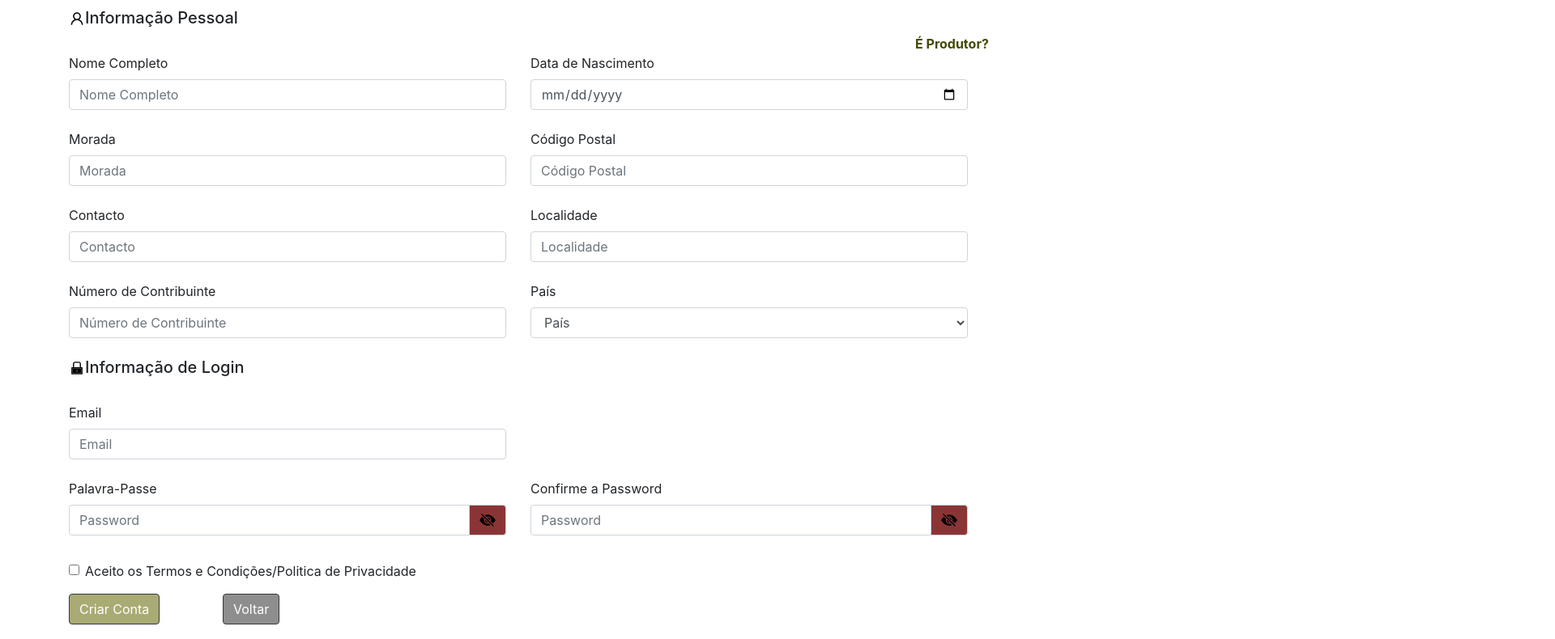
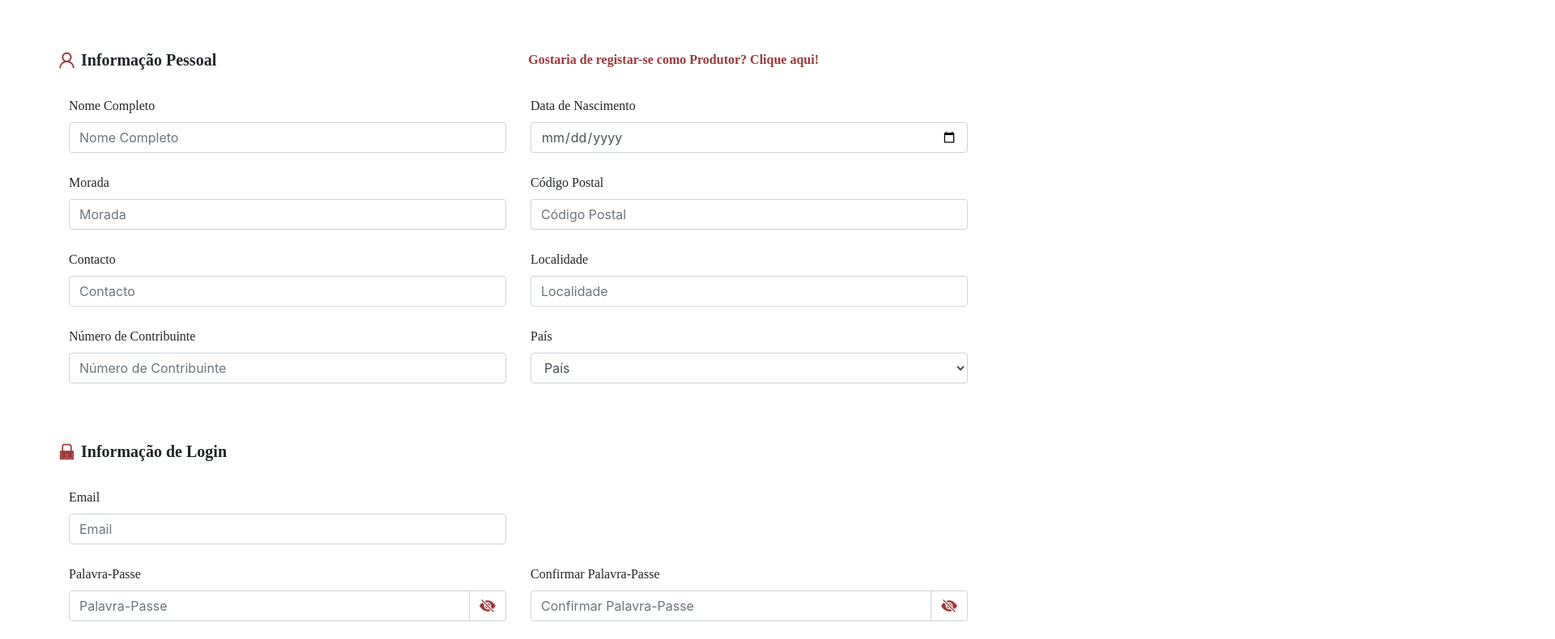
Before and after one commit to DiogoAndreMachadoDuraes/RegionalProducts-Marketplace, a React (Create React App) app: page /register in a window 1280 px wide. Shown: the part 250-1040 px from the top of the page at 81% size, 1920 px wide, since content can reach past the window. Built offline with nearby package versions, Linux system fonts and the light colour scheme.

Commit message:
change labels and fix code

```diff
--- a/src/ui/screens/producerRegister/producerRegister.tsx
+++ b/src/ui/screens/producerRegister/producerRegister.tsx
@@ -35,22 +35,22 @@ export const ProducerRegister: React.FC = () => {
 				<br />
 				<br />
 				<div style={{ display: 'flex', justifyContent: 'center' }}>
-					<h2 style={{ color: '#9B3939' }}>Criar Conta Produtor</h2>
+					<h2 style={{ color: '#9B3939', fontFamily: 'artifika' }}>Criar Conta Produtor</h2>
 				</div>
 				<br />
 				<br />
 				<Row>
 					<AiOutlineUser size="25" color="#9B3939" />
-					<h5 style={{ marginLeft: 5 }}>Informação Pessoal</h5>
+					<h5 style={{ marginLeft: 5, fontFamily: 'artifika', fontWeight: 'bold' }}>Informação Pessoal</h5>
 				</Row>
 				<br />
 				<Row>
 					<Col>
-						<Form.Label>Nome Completo </Form.Label>
+						<Form.Label style={{ fontFamily: 'artifika' }}>Nome Completo </Form.Label>
 						<Form.Control placeholder="Nome Completo" required onChange={handleName} />
 					</Col>
 					<Col>
-						<Form.Label>Número de Contribuinte </Form.Label>
+						<Form.Label style={{ fontFamily: 'artifika' }}>Número de Contribuinte </Form.Label>
 						<Form.Control
 							type="number"
 							placeholder="Número de Contribuinte"
@@ -59,7 +59,7 @@ export const ProducerRegister: React.FC = () => {
 						/>
 					</Col>
 					<Col>
-						<Form.Label>Contacto </Form.Label>
+						<Form.Label style={{ fontFamily: 'artifika' }}>Contacto </Form.Label>
 						<Form.Control
 							id="telephone"
 							type="number"
@@ -72,11 +72,11 @@ export const ProducerRegister: React.FC = () => {
 				<br />
 				<Row>
 					<Col>
-						<Form.Label>Rua</Form.Label>
+						<Form.Label style={{ fontFamily: 'artifika' }}>Rua</Form.Label>
 						<Form.Control placeholder="Rua" required onChange={handleStreet} />
 					</Col>
 					<Col>
-						<Form.Label>Código Postal </Form.Label>
+						<Form.Label style={{ fontFamily: 'artifika' }}>Código Postal </Form.Label>
 						<Form.Control
 							id="postal_code"
 							type="number"
@@ -86,22 +86,22 @@ export const ProducerRegister: React.FC = () => {
 						/>
 					</Col>
 					<Col>
-						<Form.Label>Localidade </Form.Label>
+						<Form.Label style={{ fontFamily: 'artifika' }}>Localidade </Form.Label>
 						<Form.Control placeholder="Localidade" required onChange={handleLocation} />
 					</Col>
 				</Row>
 				<br />
 				<Row>
 					<Col>
-						<Form.Label>Rede Social </Form.Label>
+						<Form.Label style={{ fontFamily: 'artifika' }}>Rede Social </Form.Label>
 						<Form.Control placeholder="Rede Social" onChange={handleSocial} />
 					</Col>
 					<Col>
-						<Form.Label>Região</Form.Label>
+						<Form.Label style={{ fontFamily: 'artifika' }}>Região</Form.Label>
 						<Form.Control placeholder="Região" required onChange={handleRegion} />
 					</Col>
 					<Col>
-						<Form.Label>País </Form.Label>
+						<Form.Label style={{ fontFamily: 'artifika' }}>País </Form.Label>
 						<Form.Control title="País" as="select" required onChange={handleCountry}>
 							<option>Portugal</option>
 							<option>Espanha</option>
@@ -111,7 +111,7 @@ export const ProducerRegister: React.FC = () => {
 				<br />
 				<Row>
 					<Col md={6}>
-						<Form.Label> Comprovativo das finanças </Form.Label>
+						<Form.Label style={{ fontFamily: 'artifika' }}> Comprovativo das finanças </Form.Label>
 						<Form.Group>
 							<Form.File
 								id="custom-file-translate-html"
@@ -131,19 +131,19 @@ export const ProducerRegister: React.FC = () => {
 				<br />
 				<Row>
 					<AiTwotoneLock size="25" color="#9B3939" />
-					<h5 style={{ marginLeft: 5 }}>Informação de Login</h5>
+					<h5 style={{ marginLeft: 5, fontFamily: 'artifika', fontWeight: 'bold' }}>Informação de Login</h5>
 				</Row>
 				<br />
 				<Row>
 					<Col md={6}>
-						<Form.Label>Email </Form.Label>
+						<Form.Label style={{ fontFamily: 'artifika' }}>Email </Form.Label>
 						<Form.Control placeholder="Email" onChange={handleEmail} />
 					</Col>
 				</Row>
 				<br />
 				<Row>
 					<Col>
-						<Form.Label>Palavra-Passe </Form.Label>
+						<Form.Label style={{ fontFamily: 'artifika' }}>Palavra-Passe </Form.Label>
 						<InputGroup className="mb-1">
 							<Form.Control
 								placeholder="Palavra-Passe"
@@ -172,7 +172,7 @@ export const ProducerRegister: React.FC = () => {
 						</InputGroup>
 					</Col>
 					<Col>
-						<Form.Label>Confirmar Palavra-Passe</Form.Label>
+						<Form.Label style={{ fontFamily: 'artifika' }}>Confirmar Palavra-Passe</Form.Label>
 						<InputGroup className="mb-1">
 							<Form.Control
 								placeholder="Confirmar Palavra-Passe"
@@ -207,6 +207,7 @@ export const ProducerRegister: React.FC = () => {
 					<Col>
 						<Form.Group controlId="formBasicCheckbox">
 							<Form.Check
+								style={{ fontFamily: 'artifika', color: '#9B3939', fontWeight: 'bold' }}
 								type="checkbox"
 								required
 								label="Aceito os Termos e Condições / Politica de Privacidade"
@@ -222,6 +223,7 @@ export const ProducerRegister: React.FC = () => {
 						style={{
 							color: 'white',
 							backgroundColor: '#9B3939',
+							fontFamily: 'artifika',
 						}}
 					>
 						Criar Conta
--- a/src/ui/screens/register/register.tsx
+++ b/src/ui/screens/register/register.tsx
@@ -7,8 +7,11 @@ import { AiOutlineUser, AiTwotoneLock } from 'react-icons/ai';
 import { BsFillEyeSlashFill, BsFillEyeFill } from 'react-icons/bs';
 import { list } from './list';
 import { Link } from 'react-router-dom';
+import { ModalSuccess } from '../producerRegister/modalSuccess';
 
 export const Register: React.FC = () => {
+	const Spacer = require('react-spacer');
+
 	const history = useHistory();
 	const [email, setEmail] = useState('');
 	const [password, setPassword] = useState('');
@@ -166,42 +169,32 @@ export const Register: React.FC = () => {
 			<Container>
 				<br />
 				<br />
-				<Row className="justify-content-md-center">
-					<Col xs lg="5">
-						<h3>Criar Nova Conta Cliente</h3>
-					</Col>
+				<br />
+				<div style={{ display: 'flex', justifyContent: 'center' }}>
+					<h2 style={{ color: '#9B3939', fontFamily: 'artifika' }}>Criar Conta Cliente</h2>
+				</div>
+				<br />
+				<br />
+				<Row>
+					<AiOutlineUser size="25" color="#9B3939" />
+					<h5 style={{ marginLeft: 5, fontFamily: 'artifika', fontWeight: 'bold' }}>Informação Pessoal</h5>
+
+					<Link
+						to="/producerregister"
+						style={{ fontFamily: 'artifika', color: '#9B3939', fontWeight: 'bold', marginLeft: '385px' }}
+					>
+						Gostaria de registar-se como Produtor? Clique aqui!
+					</Link>
 				</Row>
 				<br />
-
-				<Row>
-					<Col md={4}>
-						<h5>
-							<AiOutlineUser size="20" color="#000000" />
-							Informação Pessoal
-						</h5>
-					</Col>
-
-					<Col md={{ span: 11, offset: 11 }}>
-						<Link to="/producerregister" style={{ color: '#444903', fontWeight: 'bold' }}>
-							É Produtor?
-						</Link>
-					</Col>
-				</Row>
 				<form onSubmit={handleSubmit}>
 					<Row>
 						<Col>
-							<Form.Label>Nome Completo </Form.Label>
-							<Form.Control
-								id="name"
-								type="text"
-								required
-								onChange={handleName}
-								placeholder="Nome Completo"
-							/>
+							<Form.Label style={{ fontFamily: 'artifika' }}>Nome Completo </Form.Label>
+							<Form.Control placeholder="Nome Completo" required onChange={handleName} />
 						</Col>
-
 						<Col>
-							<Form.Label>Data de Nascimento </Form.Label>
+							<Form.Label style={{ fontFamily: 'artifika' }}>Data de Nascimento </Form.Label>
 							<Form.Control
 								id="birthday"
 								max="2021-05-19"
@@ -215,7 +208,7 @@ export const Register: React.FC = () => {
 					<br />
 					<Row>
 						<Col>
-							<Form.Label>Morada </Form.Label>
+							<Form.Label style={{ fontFamily: 'artifika' }}>Morada </Form.Label>
 							<Form.Control
 								id="street"
 								type="text"
@@ -225,7 +218,7 @@ export const Register: React.FC = () => {
 							/>
 						</Col>
 						<Col>
-							<Form.Label>Código Postal </Form.Label>
+							<Form.Label style={{ fontFamily: 'artifika' }}>Código Postal </Form.Label>
 							<Form.Control
 								id="postal_code"
 								type="text"
@@ -238,7 +231,7 @@ export const Register: React.FC = () => {
 					<br />
 					<Row>
 						<Col>
-							<Form.Label>Contacto </Form.Label>
+							<Form.Label style={{ fontFamily: 'artifika' }}>Contacto </Form.Label>
 							<Form.Control
 								id="telephone"
 								type="number"
@@ -248,7 +241,7 @@ export const Register: React.FC = () => {
 							/>
 						</Col>
 						<Col>
-							<Form.Label>Localidade </Form.Label>
+							<Form.Label style={{ fontFamily: 'artifika' }}>Localidade </Form.Label>
 							<Form.Control
 								id="locality"
 								type="text"
@@ -262,7 +255,7 @@ export const Register: React.FC = () => {
 					<br />
 					<Row>
 						<Col md={6}>
-							<Form.Label>Número de Contribuinte </Form.Label>
+							<Form.Label style={{ fontFamily: 'artifika' }}>Número de Contribuinte </Form.Label>
 							<Form.Control
 								id="tin"
 								type="number"
@@ -272,7 +265,7 @@ export const Register: React.FC = () => {
 							/>
 						</Col>
 						<Col>
-							<Form.Label>País </Form.Label>
+							<Form.Label style={{ fontFamily: 'artifika' }}>País </Form.Label>
 							<Form.Control as="select" required onChange={handleCountry}>
 								{list.map((i, index) => (
 									<option key={index}>{i.name}</option>
@@ -280,21 +273,19 @@ export const Register: React.FC = () => {
 							</Form.Control>
 						</Col>
 					</Row>
-
 					<br />
-
+					<br />
+					<br />
 					<Row>
-						<Col md={4}>
-							<h5>
-								<AiTwotoneLock size="20" color="#000000" />
+						<AiTwotoneLock size="25" color="#9B3939" />
+						<h5 style={{ marginLeft: 5, fontFamily: 'artifika', fontWeight: 'bold' }}>
 							Informação de Login
 						</h5>
-						</Col>
 					</Row>
 					<br />
 					<Row>
 						<Col md={6}>
-							<Form.Label>Email </Form.Label>
+							<Form.Label style={{ fontFamily: 'artifika' }}>Email </Form.Label>
 							<Form.Control
 								id="email"
 								type="text"
@@ -310,29 +301,28 @@ export const Register: React.FC = () => {
 					<br />
 					<Row>
 						<Col>
-							<Form.Label>Palavra-Passe </Form.Label>
-							<InputGroup className="mb-2">
+							<Form.Label style={{ fontFamily: 'artifika' }}>Palavra-Passe </Form.Label>
+							<InputGroup className="mb-1">
 								<Form.Control
-									placeholder="Password"
-									required
+									placeholder="Palavra-Passe"
 									onChange={handlePassword}
 									name="password"
 									type={isPasswordShown ? 'text' : 'password'}
 									style={{ color: 'black', opacity: 1 }}
 								/>
 								<InputGroup.Append>
-									<InputGroup.Text id="inputGroupAppend">
+									<InputGroup.Text id="inputGroupAppend" style={{ backgroundColor: 'white' }}>
 										{isPasswordShown ? (
 											<BsFillEyeFill
 												onClick={togglePasswordVisiblity}
 												size="20"
-												style={{ color: 'black' }}
+												style={{ color: '#9B3939' }}
 											/>
 										) : (
 											<BsFillEyeSlashFill
 												onClick={togglePasswordVisiblity}
 												size="20"
-												style={{ color: 'black' }}
+												style={{ color: '#9B3939' }}
 											/>
 										)}
 									</InputGroup.Text>
@@ -340,29 +330,28 @@ export const Register: React.FC = () => {
 							</InputGroup>
 						</Col>
 						<Col>
-							<Form.Label>Confirme a Password </Form.Label>
-							<InputGroup className="mb-2">
+							<Form.Label style={{ fontFamily: 'artifika' }}>Confirmar Palavra-Passe</Form.Label>
+							<InputGroup className="mb-1">
 								<Form.Control
-									placeholder="Password"
-									required
+									placeholder="Confirmar Palavra-Passe"
 									onChange={handlePassword}
 									name="password"
 									type={isPasswordShown ? 'text' : 'password'}
 									style={{ color: 'black', opacity: 1 }}
 								/>
 								<InputGroup.Append>
-									<InputGroup.Text id="inputGroupAppend">
+									<InputGroup.Text id="inputGroupAppend" style={{ backgroundColor: 'white' }}>
 										{isPasswordShown ? (
 											<BsFillEyeFill
 												onClick={togglePasswordVisiblity}
 												size="20"
-												style={{ color: 'black' }}
+												style={{ color: '#9B3939' }}
 											/>
 										) : (
 											<BsFillEyeSlashFill
 												onClick={togglePasswordVisiblity}
 												size="20"
-												style={{ color: 'black' }}
+												style={{ color: '#9B3939' }}
 											/>
 										)}
 									</InputGroup.Text>
@@ -371,39 +360,47 @@ export const Register: React.FC = () => {
 						</Col>
 					</Row>
 					<br />
-					<Row>
-						<Col md={6}>
+					<br />
+					<Row style={{ display: 'flex', justifyContent: 'center', textAlign: 'center' }}>
+						<Col>
 							<Form.Group controlId="formBasicCheckbox">
 								<Form.Check
+									style={{ fontFamily: 'artifika', color: '#9B3939', fontWeight: 'bold' }}
 									type="checkbox"
 									required
-									label="Aceito os Termos e Condições/Politica de Privacidade"
+									label="Aceito os Termos e Condições / Politica de Privacidade"
 								/>
 							</Form.Group>
 						</Col>
 					</Row>
-					<Row>
-						<Col md={2}>
+					<ModalSuccess
+						show={false}
+						handleClose={function (): void {
+							throw new Error('Function not implemented.');
+						}}
+						name={''}
+						handleLogin={function (): void {
+							throw new Error('Function not implemented.');
+						}} /* show={show} handleClose={handleClose} name={name} handleLogin={handleLogin} */
+					/>
+					<Row
+						style={{
+							display: 'flex',
+							justifyContent: 'center',
+							textAlign: 'center',
+						}}
+					>
 						<Button
-								type="submit"
 							variant="dark"
-								style={{ color: 'white', backgroundColor: '#AAAA74' }}
-								onClick={handleModal}
+							onClick={handleSubmit}
+							style={{
+								color: 'white',
+								backgroundColor: '#9B3939',
+								fontFamily: 'artifika',
+							}}
 						>
 							Criar Conta
 						</Button>
-							{showModal ? modal() : false}
-						</Col>
-
-						<Col md={2}>
-							<Button
-								onClick={() => history.push('/')}
-								variant="dark"
-								style={{ color: 'white', backgroundColor: '#8E8E8E' }}
-							>
-								Voltar
-							</Button>
-						</Col>
 					</Row>
 				</form>
 				<br />
```
Lines whose indentation alone changed are shown as unchanged.
